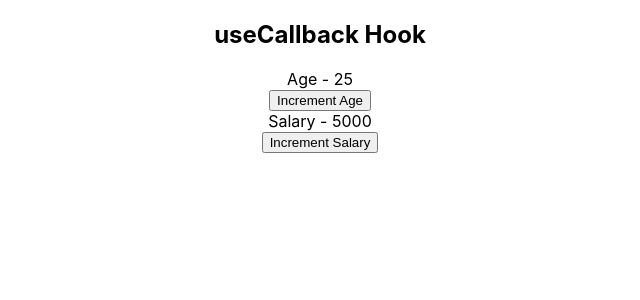
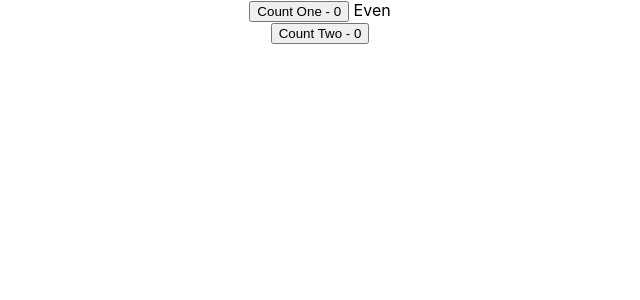
Before and after one commit to sfiers/react-http, a React (Create React App) app: page / in a window 1280 px wide. Shown: the top 300 px of the page, without its empty margins (320-960 px from the left). Built offline with nearby package versions, Linux system fonts and the light colour scheme.

Commit message:
27 useMemo Hook

```diff
--- a/src/App.js
+++ b/src/App.js
@@ -27,6 +27,7 @@
 import DataFetchingOne from './components/DataFetchingOne';
 import DataFetchingTwo from './components/DataFetchingTwo';
 import ParentComponent from './components/ParentComponent';
+import Counter from './components/Counter';
 
 export const UserContext = React.createContext()
 export const ChannelContext = React.createContext()
@@ -53,7 +54,8 @@
   return (
     // <CountContext.Provider value ={{ countState: count, countDispatch: dispatch}}>
       <div className="App">
-        <ParentComponent />
+        <Counter />
+        {/* <ParentComponent /> */}
         {/* <DataFetchingTwo /> */}
         {/* <DataFetchingOne /> */}
         {/* <CompA />
--- /dev/null
+++ b/src/components/Counter.js
@@ -0,0 +1,35 @@
+import React, {useState, useMemo} from 'react'
+
+function Counter() {
+    const [counterOne, setCounterOne] = useState(0)
+    const [counterTwo, setCounterTwo] = useState(0)
+
+    const incrementOne = () => {
+        setCounterOne(counterOne + 1)
+    }
+
+    const incrementTwo = () => {
+        setCounterTwo(counterTwo + 1)
+    }
+
+
+    const isEven = useMemo(() => {
+        let i = 0
+        while(i< 2000000000) i++
+        return counterOne %2 === 0
+    }, [counterOne])
+
+    return (
+        <div>
+            <div>
+                <button onClick={incrementOne}>Count One - {counterOne}</button>
+                <span>{isEven ? ' Even' : ' Odd'}</span>
+            </div>
+            <div>
+                <button onClick={incrementTwo}>Count Two - {counterTwo}</button>
+            </div>
+        </div>
+    )
+}
+
+export default Counter
```
